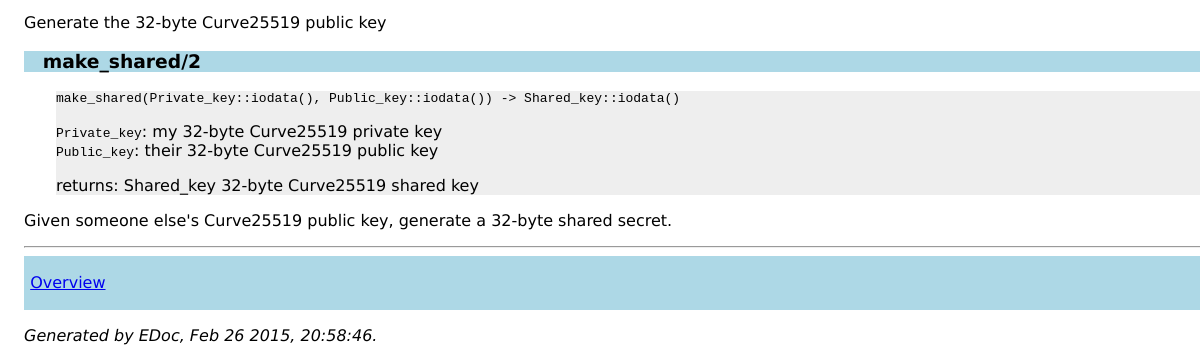
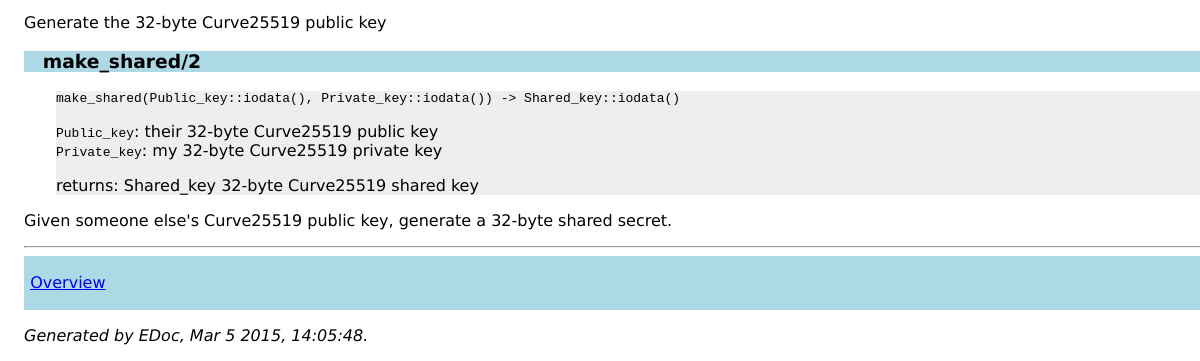
Before and after one commit to schnef/curve25519, a plain HTML site: page doc/curve25519.html in a window 1280 px wide. Shown: the part 723-1084 px from the top of the page, 0-1200 px from the left. Drawn offline with Linux system fonts and the light colour scheme.

Commit message:
Updated docs and lib.

```diff
--- a/doc/curve25519.html
+++ b/doc/curve25519.html
@@ -44,9 +44,9 @@
 
 <h3 class="function"><a name="make_shared-2">make_shared/2</a></h3>
 <div class="spec">
-<p><tt>make_shared(Private_key::iodata(), Public_key::iodata()) -&gt; Shared_key::iodata()</tt><br></p>
-<p><tt>Private_key</tt>: my 32-byte Curve25519 private key<br>
-<tt>Public_key</tt>: their 32-byte Curve25519 public key<br>
+<p><tt>make_shared(Public_key::iodata(), Private_key::iodata()) -&gt; Shared_key::iodata()</tt><br></p>
+<p><tt>Public_key</tt>: their 32-byte Curve25519 public key<br>
+<tt>Private_key</tt>: my 32-byte Curve25519 private key<br>
 </p>
 <p>returns: Shared_key 32-byte Curve25519 shared key</p>
 </div><p>
@@ -54,6 +54,6 @@
 <hr>
 
 <div class="navbar"><a name="#navbar_bottom"></a><table width="100%" border="0" cellspacing="0" cellpadding="2" summary="navigation bar"><tr><td><a href="overview-summary.html" target="overviewFrame">Overview</a></td><td><a href="http://www.erlang.org/"><img src="erlang.png" align="right" border="0" alt="erlang logo"></a></td></tr></table></div>
-<p><i>Generated by EDoc, Feb 26 2015, 20:58:46.</i></p>
+<p><i>Generated by EDoc, Mar 5 2015, 14:05:48.</i></p>
 </body>
 </html>
```
Also changed, not shown: doc/overview-summary.html (+1 -1 lines), 1 other file.
